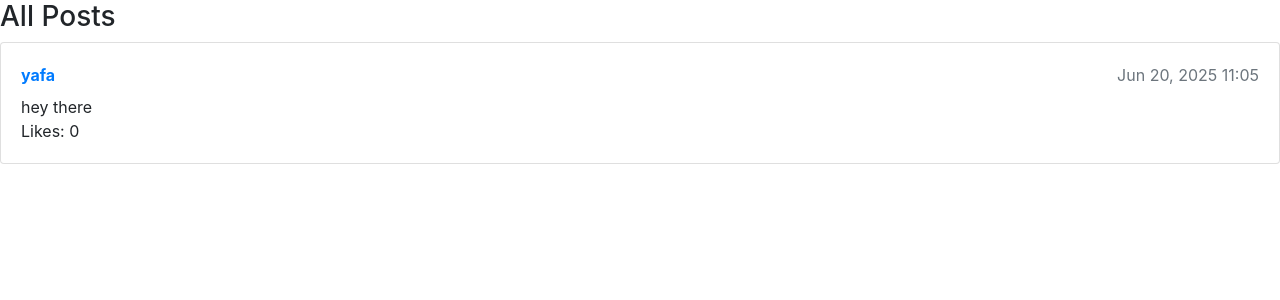
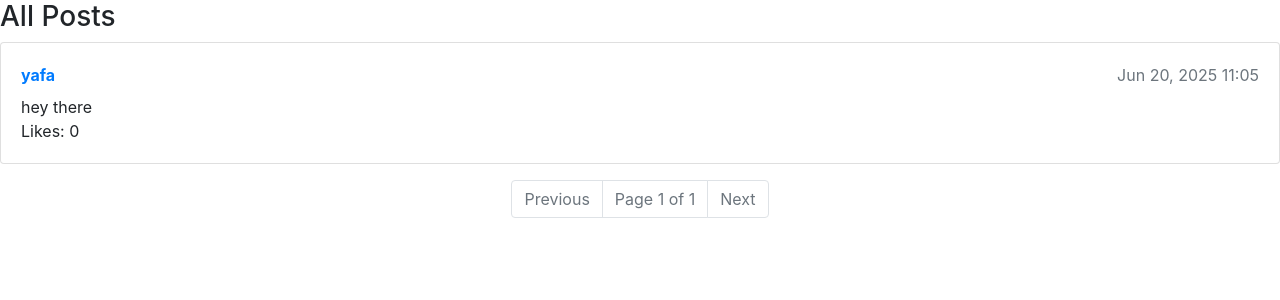
Before and after one commit to yafaaa/Network, a Django app: page /all_posts/ in a window 1280 px wide. Shown: the part 56-356 px from the top of the page. Run offline with Django 3.2, Linux system fonts and the light colour scheme; data comes from the database, SQL or seed files in the repository; both versions use the stored data as it was after the commit; some libraries are stand-ins or nearby versions.

Commit message:
pagination fuctionality added

```diff
--- a/network/templates/network/all_posts.html
+++ b/network/templates/network/all_posts.html
@@ -16,6 +16,35 @@
     {% empty %}
         <p>No posts yet.</p>
     {% endfor %}
+
+    <!-- Pagination controls -->
+    <nav aria-label="Page navigation">
+      <ul class="pagination justify-content-center">
+        {% if posts.has_previous %}
+          <li class="page-item">
+            <a class="page-link" href="?page={{ posts.previous_page_number }}">Previous</a>
+          </li>
+        {% else %}
+          <li class="page-item disabled">
+            <span class="page-link">Previous</span>
+          </li>
+        {% endif %}
+        <li class="page-item disabled">
+          <span class="page-link">
+            Page {{ posts.number }} of {{ posts.paginator.num_pages }}
+          </span>
+        </li>
+        {% if posts.has_next %}
+          <li class="page-item">
+            <a class="page-link" href="?page={{ posts.next_page_number }}">Next</a>
+          </li>
+        {% else %}
+          <li class="page-item disabled">
+            <span class="page-link">Next</span>
+          </li>
+        {% endif %}
+      </ul>
+    </nav>
 {% endblock %}
 
 <li class="nav-item">
--- a/network/views.py
+++ b/network/views.py
@@ -4,6 +4,7 @@ from django.http import HttpResponse, HttpResponseRedirect
 from django.shortcuts import render, get_object_or_404, redirect
 from django.urls import reverse
 from django.contrib.auth.decorators import login_required
+from django.core.paginator import Paginator
 
 from .models import User, Post
 
@@ -74,8 +75,24 @@ def register(request):
 
 
 def all_posts(request):
-    posts = Post.objects.all().order_by('-timestamp')
+    posts_list = Post.objects.all().order_by('-timestamp')
+    paginator = Paginator(posts_list, 10)  # 10 posts per page
+
+    page_number = request.GET.get('page')
+    posts = paginator.get_page(page_number)
     return render(request, "network/all_posts.html", {
+        "posts": posts
+    })
+
+
+@login_required
+def following(request):
+    following_users = request.user.following.all()
+    posts_list = Post.objects.filter(user__in=following_users).order_by('-timestamp')
+    paginator = Paginator(posts_list, 10)
+    page_number = request.GET.get('page')
+    posts = paginator.get_page(page_number)
+    return render(request, "network/following.html", {
         "posts": posts
     })
 
@@ -83,7 +100,10 @@ def all_posts(request):
 @login_required
 def profile(request, username):
     profile_user = get_object_or_404(User, username=username)
-    posts = Post.objects.filter(user=profile_user).order_by('-timestamp')
+    posts_list = Post.objects.filter(user=profile_user).order_by('-timestamp')
+    paginator = Paginator(posts_list, 10)
+    page_number = request.GET.get('page')
+    posts = paginator.get_page(page_number)
     is_following = request.user in profile_user.followers.all()
     can_follow = request.user != profile_user
 
@@ -103,14 +123,3 @@ def profile(request, username):
         "can_follow": can_follow,
     }
     return render(request, "network/profile.html", context)
-
-
-@login_required
-def following(request):
-    # Get users the current user is following
-    following_users = request.user.following.all()
-    # Get posts from those users
-    posts = Post.objects.filter(user__in=following_users).order_by('-timestamp')
-    return render(request, "network/following.html", {
-        "posts": posts
-    })
```
Also changed, not shown: db.sqlite3.
